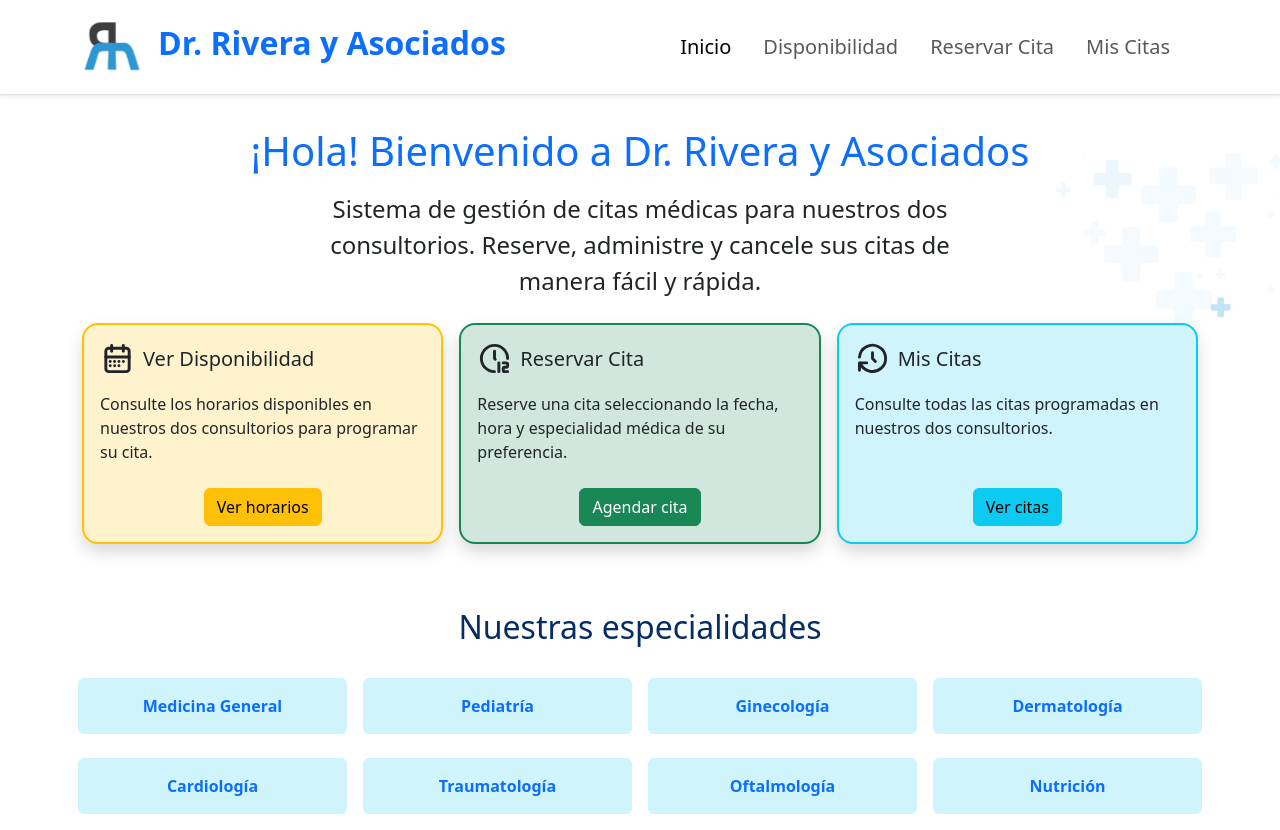
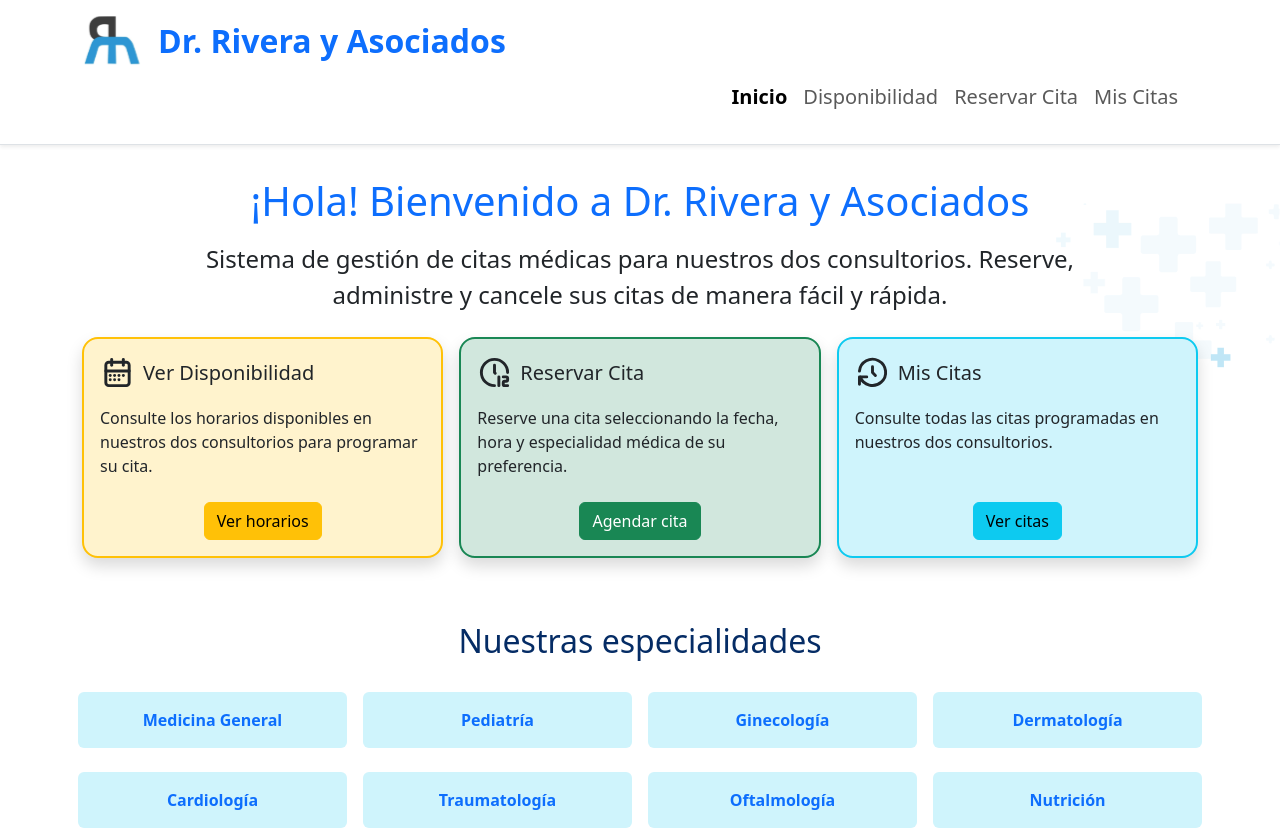
Before and after one commit to JosueGarcia-UDB/desafio_01, a Next.js app: page / in a window 1280 px wide. Shown: the top 830 px of the page. Built offline with nearby package versions, Linux system fonts and the light colour scheme.

Commit message:
Desafio finalizado con responsive

```diff
--- a/src/components/Header.jsx
+++ b/src/components/Header.jsx
@@ -3,45 +3,55 @@ import Image from "next/image";
 
 const Header = () => {
   return (
-    <section className="shadow-sm border-bottom ">
+    <section className="shadow-sm border-bottom">
       <div className="container py-3">
-        <div className="d-flex justify-content-between align-items-center">
-          <div className="d-flex justify-content-center align-items-center gap-3">
+        <div className="d-flex flex-wrap justify-content-between align-items-center">
+          {/* Logo */}
+          <div className="d-flex align-items-center gap-3">
             <Image src="/images/logo.svg" width={60} height={50} alt="logo" />
-            <h2 className="fw-bold text-primary">Dr. Rivera y Asociados</h2>
+            <h2 className="fw-bold text-primary m-0">Dr. Rivera y Asociados</h2>
           </div>
-          <nav className="navbar navbar-expand-lg">
+
+          {/* Menú */}
+          <nav className="navbar navbar-expand-lg navbar-light bg-white w-100 w-lg-auto mt-3 mt-lg-0">
             <div className="container-fluid">
+              {/* Botón de menú en móvil */}
               <button
                 className="navbar-toggler"
                 type="button"
                 data-bs-toggle="collapse"
-                data-bs-target="#navbarNavAltMarkup"
-                aria-controls="navbarNavAltMarkup"
+                data-bs-target="#navbarNav"
+                aria-controls="navbarNav"
                 aria-expanded="false"
                 aria-label="Toggle navigation"
               >
                 <span className="navbar-toggler-icon"></span>
               </button>
-              <div className="collapse navbar-collapse" id="navbarNavAltMarkup">
-                <div className="navbar-nav">
-                  <a
-                    className="nav-link active fs-5 px-3 hover-primary"
-                    aria-current="page"
-                    href="#inicio"
-                  >
+
+              {/* Menú */}
+              <div className="collapse navbar-collapse" id="navbarNav">
+                <ul className="navbar-nav ms-auto text-center">
+                  <li className="nav-item">
+                    <a className="nav-link active fs-5 fw-bold" href="#inicio">
                       Inicio
                     </a>
-                  <a className="nav-link fs-5 px-3 hover-primary fw-2" href="#disponibilidad">
+                  </li>
+                  <li className="nav-item">
+                    <a className="nav-link fs-5" href="#disponibilidad">
                       Disponibilidad
                     </a>
-                  <a className="nav-link fs-5 px-3 hover-primary fw-2" href="#reservar-cita">
+                  </li>
+                  <li className="nav-item">
+                    <a className="nav-link fs-5" href="#reservar-cita">
                       Reservar Cita
                     </a>
-                  <a className="nav-link fs-5 px-3 hover-primary fw-2" href="#mis-citas">
+                  </li>
+                  <li className="nav-item">
+                    <a className="nav-link fs-5" href="#mis-citas">
                       Mis Citas
                     </a>
-                </div>
+                  </li>
+                </ul>
               </div>
             </div>
           </nav>
--- a/src/components/Information.jsx
+++ b/src/components/Information.jsx
@@ -1,4 +1,7 @@
-import { IconCalendarWeek, IconClock12, IconHistory,
+import {
+  IconCalendarWeek,
+  IconClock12,
+  IconHistory,
 } from "@tabler/icons-react";
 import "bootstrap/dist/css/bootstrap.min.css";
 import CardCitas from "../components/CardCitas";
@@ -11,7 +14,7 @@ const Information = () => {
         <h1 className="text-center text-primary mt-4 p-2">
           ¡Hola! Bienvenido a Dr. Rivera y Asociados
         </h1>
-        <p className="fs-4 fw-light w-50 text-center">
+        <p className="fs-4 fw-light w-75 text-center">
           Sistema de gestión de citas médicas para nuestros dos consultorios.{" "}
           <strong>Reserve, administre y cancele</strong> sus citas de manera
           fácil y rápida.
@@ -20,7 +23,7 @@ const Information = () => {
 
       <div
         className="container d-grid gap-3 py-2"
-        style={{ gridTemplateColumns: "repeat(3,1fr)" }}
+        style={{ gridTemplateColumns: "repeat(auto-fit, minmax(280px, 1fr))" }}
       >
         <CardCitas
           color="warning"
```
Lines whose indentation alone changed are shown as unchanged.
